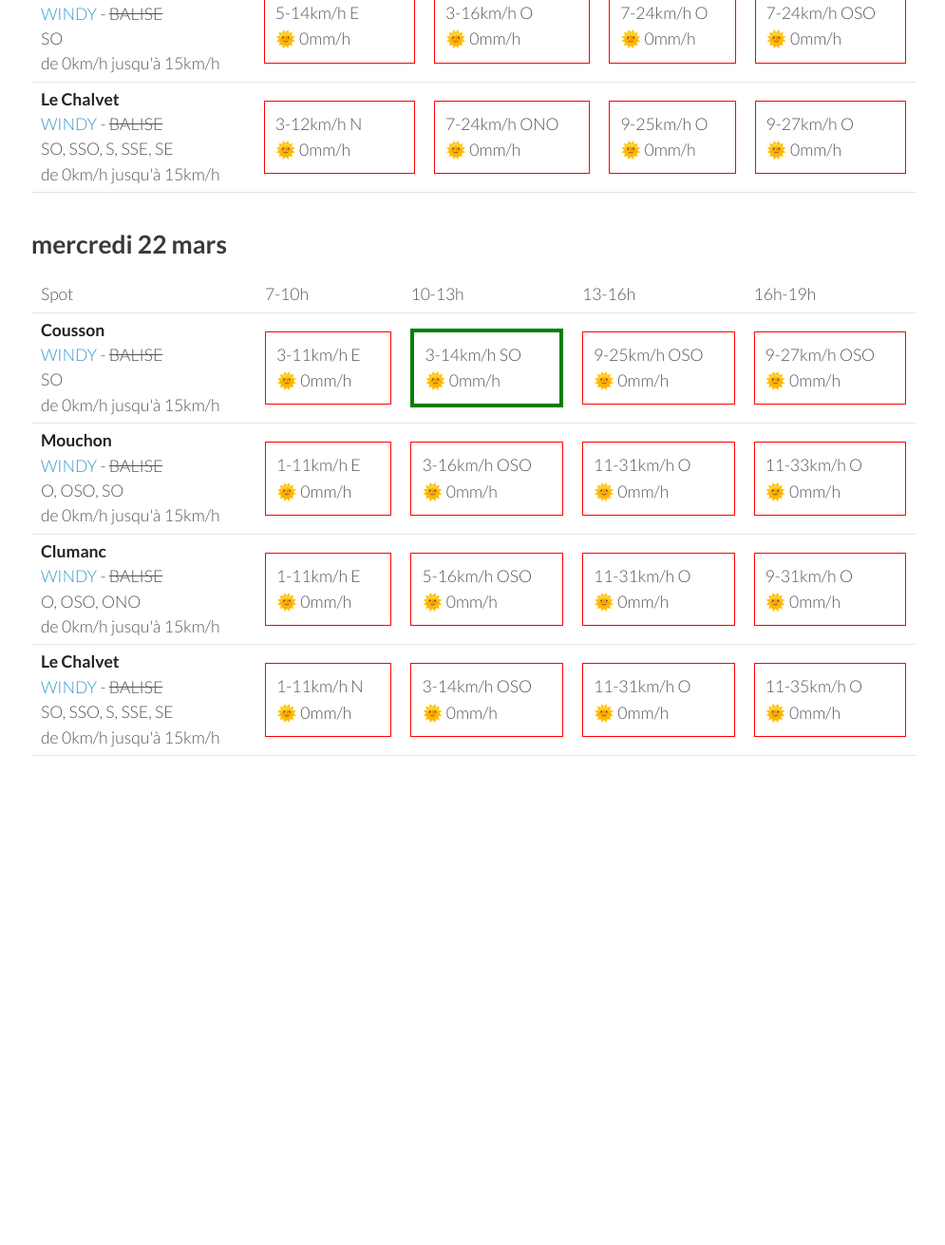
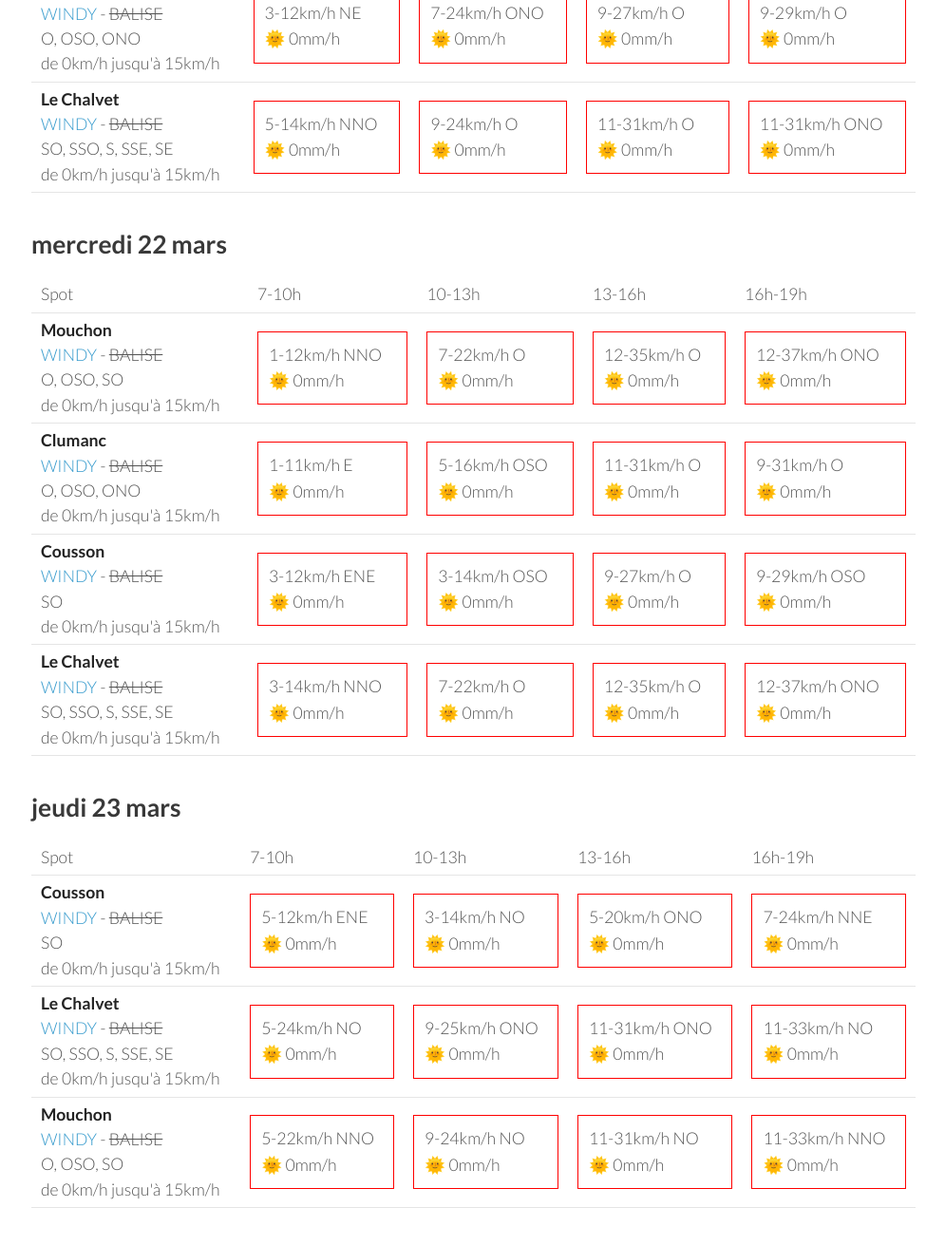
Before and after one commit to parapente-dans-le-nord/parapente-dans-le-nord.github.io, a Jekyll site: the page built from serre_poncon.markdown, in a window 1280 px wide and 1400 px high, scrolled down 2408 px. Shown: the top 1311 px of the window at 95% size, without its empty margins (25-1020 px from the left). Built offline with Jekyll 4.4.1, drawn with Linux system fonts in a browser that asks for light colours; before the commit the page ends 3332 px from its top, so only the background shows below that; some of the changed text lies outside the part shown.

Commit message:
update index.markdown

```diff
--- a/serre_poncon.markdown
+++ b/serre_poncon.markdown
@@ -7,7 +7,7 @@ title:  "Tous les spots"
 {: .links}
 
 # Prevision Windy, modèle Arome
-page mise à jour le samedi 18 mars 06:31
+page mise à jour le samedi 18 mars 10:31
 
 ## samedi 18 mars
 
@@ -136,20 +136,10 @@ page mise à jour le samedi 18 mars 06:31
 <tr>
         <td><strong>Cousson</strong><br><a href="https://windy.com/44.054/6.240?43.940,6.241,10,m:eSAaglz">WINDY</a> - <span class="no-balise"> BALISE </span><br> <span class="vent-favorable">SO</span><br><span class="force-vent">de 0km/h jusqu'à 15km/h</span> </td>
 
-            <td><div class="not-flyable"><p>3-16km/h ENE</p><p>🌞 0mm/h</p></div></td>
-            <td><div class="not-flyable"><p>1-16km/h SSO</p><p>🌞 0mm/h</p></div></td>
-            <td><div class="not-flyable"><p>7-24km/h SO</p><p>🌞 0mm/h</p></div></td>
-            <td><div class="not-flyable"><p>9-29km/h O</p><p>🌞 0mm/h</p></div></td>
-
-
-    </tr>
-<tr>
-        <td><strong>Mouchon</strong><br><a href="https://windy.com/43.992/6.424?43.878,6.425,10,m:eSuaglR">WINDY</a> - <span class="no-balise"> BALISE </span><br> <span class="vent-favorable">O, OSO, SO</span><br><span class="force-vent">de 0km/h jusqu'à 15km/h</span> </td>
-
-            <td><div class="not-flyable"><p>3-22km/h N</p><p>🌞 0mm/h</p></div></td>
-            <td><div class="not-flyable"><p>5-20km/h SE</p><p>🌞 0mm/h</p></div></td>
-            <td><div class="not-flyable"><p>9-31km/h SE</p><p>🌞 0mm/h</p></div></td>
-            <td><div class="not-flyable"><p>9-31km/h O</p><p>🌞 0mm/h</p></div></td>
+            <td><div class="not-flyable"><p>5-14km/h E</p><p>🌞 0mm/h</p></div></td>
+            <td><div class="not-flyable"><p>1-16km/h SO</p><p>🌞 0mm/h</p></div></td>
+            <td><div class="not-flyable"><p>7-24km/h OSO</p><p>🌞 0mm/h</p></div></td>
+            <td><div class="not-flyable"><p>9-33km/h OSO</p><p>🌞 0mm/h</p></div></td>
 
 
     </tr>
@@ -164,12 +154,22 @@ page mise à jour le samedi 18 mars 06:31
 
     </tr>
 <tr>
+        <td><strong>Mouchon</strong><br><a href="https://windy.com/43.992/6.424?43.878,6.425,10,m:eSuaglR">WINDY</a> - <span class="no-balise"> BALISE </span><br> <span class="vent-favorable">O, OSO, SO</span><br><span class="force-vent">de 0km/h jusqu'à 15km/h</span> </td>
+
+            <td><div class="not-flyable"><p>3-14km/h E</p><p>🌞 0mm/h</p></div></td>
+            <td><div class="not-flyable"><p>5-22km/h SE</p><p>🌞 0mm/h</p></div></td>
+            <td><div class="not-flyable"><p>3-24km/h S</p><p>🌞 0mm/h</p></div></td>
+            <td><div class="not-flyable"><p>12-38km/h ONO</p><p>🌞 0mm/h</p></div></td>
+
+
+    </tr>
+<tr>
         <td><strong>Le Chalvet</strong><br><a href="https://windy.com/43.979/6.480?43.866,6.480,10,m:eSsaglX">WINDY</a> - <span class="no-balise"> BALISE </span><br> <span class="vent-favorable">SO, SSO, S, SSE, SE</span><br><span class="force-vent">de 0km/h jusqu'à 15km/h</span> </td>
 
-            <td><div class="not-flyable"><p>3-24km/h N</p><p>🌞 0mm/h</p></div></td>
-            <td><div class="not-flyable"><p>5-22km/h SE</p><p>🌞 0mm/h</p></div></td>
-            <td><div class="not-flyable"><p>9-31km/h SE</p><p>🌞 0mm/h</p></div></td>
-            <td><div class="not-flyable"><p>7-29km/h OSO</p><p>🌞 0mm/h</p></div></td>
+            <td><div class="not-flyable"><p>3-14km/h ENE</p><p>🌞 0mm/h</p></div></td>
+            <td><div class="not-flyable"><p>7-22km/h SE</p><p>🌞 0mm/h</p></div></td>
+            <td><div class="not-flyable"><p>5-24km/h SSE</p><p>🌞 0mm/h</p></div></td>
+            <td><div class="not-flyable"><p>12-38km/h ONO</p><p>🌞 0mm/h</p></div></td>
 
 
     </tr>
@@ -190,12 +190,22 @@ page mise à jour le samedi 18 mars 06:31
       <td>16h-19h</td>
     </tr>
 <tr>
+        <td><strong>Cousson</strong><br><a href="https://windy.com/44.054/6.240?43.940,6.241,10,m:eSAaglz">WINDY</a> - <span class="no-balise"> BALISE </span><br> <span class="vent-favorable">SO</span><br><span class="force-vent">de 0km/h jusqu'à 15km/h</span> </td>
+
+            <td><div class="not-flyable"><p>5-12km/h ENE</p><p>🌞 0mm/h</p></div></td>
+            <td><div class="flyable"><p>3-14km/h SO</p><p>🌞 0mm/h</p></div></td>
+            <td><div class="not-flyable"><p>7-24km/h OSO</p><p>🌞 0mm/h</p></div></td>
+            <td><div class="not-flyable"><p>9-25km/h OSO</p><p>🌞 0mm/h</p></div></td>
+
+
+    </tr>
+<tr>
         <td><strong>Mouchon</strong><br><a href="https://windy.com/43.992/6.424?43.878,6.425,10,m:eSuaglR">WINDY</a> - <span class="no-balise"> BALISE </span><br> <span class="vent-favorable">O, OSO, SO</span><br><span class="force-vent">de 0km/h jusqu'à 15km/h</span> </td>
 
-            <td><div class="not-flyable"><p>3-11km/h NNE</p><p>🌞 0mm/h</p></div></td>
-            <td><div class="not-flyable"><p>7-24km/h ONO</p><p>🌞 0mm/h</p></div></td>
-            <td><div class="not-flyable"><p>9-27km/h O</p><p>🌞 0mm/h</p></div></td>
-            <td><div class="not-flyable"><p>9-27km/h O</p><p>🌞 0mm/h</p></div></td>
+            <td><div class="not-flyable"><p>5-14km/h N</p><p>🌞 0mm/h</p></div></td>
+            <td><div class="not-flyable"><p>7-22km/h O</p><p>🌞 0mm/h</p></div></td>
+            <td><div class="not-flyable"><p>11-31km/h O</p><p>🌞 0mm/h</p></div></td>
+            <td><div class="not-flyable"><p>11-31km/h ONO</p><p>🌞 0mm/h</p></div></td>
 
 
     </tr>
@@ -210,22 +220,12 @@ page mise à jour le samedi 18 mars 06:31
 
     </tr>
 <tr>
-        <td><strong>Cousson</strong><br><a href="https://windy.com/44.054/6.240?43.940,6.241,10,m:eSAaglz">WINDY</a> - <span class="no-balise"> BALISE </span><br> <span class="vent-favorable">SO</span><br><span class="force-vent">de 0km/h jusqu'à 15km/h</span> </td>
-
-            <td><div class="not-flyable"><p>5-14km/h E</p><p>🌞 0mm/h</p></div></td>
-            <td><div class="not-flyable"><p>3-16km/h O</p><p>🌞 0mm/h</p></div></td>
-            <td><div class="not-flyable"><p>7-24km/h O</p><p>🌞 0mm/h</p></div></td>
-            <td><div class="not-flyable"><p>7-24km/h OSO</p><p>🌞 0mm/h</p></div></td>
-
-
-    </tr>
-<tr>
         <td><strong>Le Chalvet</strong><br><a href="https://windy.com/43.979/6.480?43.866,6.480,10,m:eSsaglX">WINDY</a> - <span class="no-balise"> BALISE </span><br> <span class="vent-favorable">SO, SSO, S, SSE, SE</span><br><span class="force-vent">de 0km/h jusqu'à 15km/h</span> </td>
 
-            <td><div class="not-flyable"><p>3-12km/h N</p><p>🌞 0mm/h</p></div></td>
-            <td><div class="not-flyable"><p>7-24km/h ONO</p><p>🌞 0mm/h</p></div></td>
-            <td><div class="not-flyable"><p>9-25km/h O</p><p>🌞 0mm/h</p></div></td>
-            <td><div class="not-flyable"><p>9-27km/h O</p><p>🌞 0mm/h</p></div></td>
+            <td><div class="not-flyable"><p>5-14km/h NNO</p><p>🌞 0mm/h</p></div></td>
+            <td><div class="not-flyable"><p>9-24km/h O</p><p>🌞 0mm/h</p></div></td>
+            <td><div class="not-flyable"><p>11-31km/h O</p><p>🌞 0mm/h</p></div></td>
+            <td><div class="not-flyable"><p>11-31km/h ONO</p><p>🌞 0mm/h</p></div></td>
 
 
     </tr>
@@ -246,22 +246,12 @@ page mise à jour le samedi 18 mars 06:31
       <td>16h-19h</td>
     </tr>
 <tr>
-        <td><strong>Cousson</strong><br><a href="https://windy.com/44.054/6.240?43.940,6.241,10,m:eSAaglz">WINDY</a> - <span class="no-balise"> BALISE </span><br> <span class="vent-favorable">SO</span><br><span class="force-vent">de 0km/h jusqu'à 15km/h</span> </td>
-
-            <td><div class="not-flyable"><p>3-11km/h E</p><p>🌞 0mm/h</p></div></td>
-            <td><div class="flyable"><p>3-14km/h SO</p><p>🌞 0mm/h</p></div></td>
-            <td><div class="not-flyable"><p>9-25km/h OSO</p><p>🌞 0mm/h</p></div></td>
-            <td><div class="not-flyable"><p>9-27km/h OSO</p><p>🌞 0mm/h</p></div></td>
-
-
-    </tr>
-<tr>
         <td><strong>Mouchon</strong><br><a href="https://windy.com/43.992/6.424?43.878,6.425,10,m:eSuaglR">WINDY</a> - <span class="no-balise"> BALISE </span><br> <span class="vent-favorable">O, OSO, SO</span><br><span class="force-vent">de 0km/h jusqu'à 15km/h</span> </td>
 
-            <td><div class="not-flyable"><p>1-11km/h E</p><p>🌞 0mm/h</p></div></td>
-            <td><div class="not-flyable"><p>3-16km/h OSO</p><p>🌞 0mm/h</p></div></td>
-            <td><div class="not-flyable"><p>11-31km/h O</p><p>🌞 0mm/h</p></div></td>
-            <td><div class="not-flyable"><p>11-33km/h O</p><p>🌞 0mm/h</p></div></td>
+            <td><div class="not-flyable"><p>1-12km/h NNO</p><p>🌞 0mm/h</p></div></td>
+            <td><div class="not-flyable"><p>7-22km/h O</p><p>🌞 0mm/h</p></div></td>
+            <td><div class="not-flyable"><p>12-35km/h O</p><p>🌞 0mm/h</p></div></td>
+            <td><div class="not-flyable"><p>12-37km/h ONO</p><p>🌞 0mm/h</p></div></td>
 
 
     </tr>
@@ -276,12 +266,22 @@ page mise à jour le samedi 18 mars 06:31
 
     </tr>
 <tr>
+        <td><strong>Cousson</strong><br><a href="https://windy.com/44.054/6.240?43.940,6.241,10,m:eSAaglz">WINDY</a> - <span class="no-balise"> BALISE </span><br> <span class="vent-favorable">SO</span><br><span class="force-vent">de 0km/h jusqu'à 15km/h</span> </td>
+
+            <td><div class="not-flyable"><p>3-12km/h ENE</p><p>🌞 0mm/h</p></div></td>
+            <td><div class="not-flyable"><p>3-14km/h OSO</p><p>🌞 0mm/h</p></div></td>
+            <td><div class="not-flyable"><p>9-27km/h O</p><p>🌞 0mm/h</p></div></td>
+            <td><div class="not-flyable"><p>9-29km/h OSO</p><p>🌞 0mm/h</p></div></td>
+
+
+    </tr>
+<tr>
         <td><strong>Le Chalvet</strong><br><a href="https://windy.com/43.979/6.480?43.866,6.480,10,m:eSsaglX">WINDY</a> - <span class="no-balise"> BALISE </span><br> <span class="vent-favorable">SO, SSO, S, SSE, SE</span><br><span class="force-vent">de 0km/h jusqu'à 15km/h</span> </td>
 
-            <td><div class="not-flyable"><p>1-11km/h N</p><p>🌞 0mm/h</p></div></td>
-            <td><div class="not-flyable"><p>3-14km/h OSO</p><p>🌞 0mm/h</p></div></td>
-            <td><div class="not-flyable"><p>11-31km/h O</p><p>🌞 0mm/h</p></div></td>
-            <td><div class="not-flyable"><p>11-35km/h O</p><p>🌞 0mm/h</p></div></td>
+            <td><div class="not-flyable"><p>3-14km/h NNO</p><p>🌞 0mm/h</p></div></td>
+            <td><div class="not-flyable"><p>7-22km/h O</p><p>🌞 0mm/h</p></div></td>
+            <td><div class="not-flyable"><p>12-35km/h O</p><p>🌞 0mm/h</p></div></td>
+            <td><div class="not-flyable"><p>12-37km/h ONO</p><p>🌞 0mm/h</p></div></td>
 
 
     </tr>
@@ -289,3 +289,49 @@ page mise à jour le samedi 18 mars 06:31
 </tbody>
 </table>
 {:/}
+## jeudi 23 mars
+
+{::nomarkdown}
+<table>
+  <tbody>
+    <tr>
+      <td>Spot</td>
+      <td>7-10h</td>
+      <td>10-13h</td>
+      <td>13-16h</td>
+      <td>16h-19h</td>
+    </tr>
+<tr>
+        <td><strong>Cousson</strong><br><a href="https://windy.com/44.054/6.240?43.940,6.241,10,m:eSAaglz">WINDY</a> - <span class="no-balise"> BALISE </span><br> <span class="vent-favorable">SO</span><br><span class="force-vent">de 0km/h jusqu'à 15km/h</span> </td>
+
+            <td><div class="not-flyable"><p>5-12km/h ENE</p><p>🌞 0mm/h</p></div></td>
+            <td><div class="not-flyable"><p>3-14km/h NO</p><p>🌞 0mm/h</p></div></td>
+            <td><div class="not-flyable"><p>5-20km/h ONO</p><p>🌞 0mm/h</p></div></td>
+            <td><div class="not-flyable"><p>7-24km/h NNE</p><p>🌞 0mm/h</p></div></td>
+
+
+    </tr>
+<tr>
+        <td><strong>Le Chalvet</strong><br><a href="https://windy.com/43.979/6.480?43.866,6.480,10,m:eSsaglX">WINDY</a> - <span class="no-balise"> BALISE </span><br> <span class="vent-favorable">SO, SSO, S, SSE, SE</span><br><span class="force-vent">de 0km/h jusqu'à 15km/h</span> </td>
+
+            <td><div class="not-flyable"><p>5-24km/h NO</p><p>🌞 0mm/h</p></div></td>
+            <td><div class="not-flyable"><p>9-25km/h ONO</p><p>🌞 0mm/h</p></div></td>
+            <td><div class="not-flyable"><p>11-31km/h ONO</p><p>🌞 0mm/h</p></div></td>
+            <td><div class="not-flyable"><p>11-33km/h NO</p><p>🌞 0mm/h</p></div></td>
+
+
+    </tr>
+<tr>
+        <td><strong>Mouchon</strong><br><a href="https://windy.com/43.992/6.424?43.878,6.425,10,m:eSuaglR">WINDY</a> - <span class="no-balise"> BALISE </span><br> <span class="vent-favorable">O, OSO, SO</span><br><span class="force-vent">de 0km/h jusqu'à 15km/h</span> </td>
+
+            <td><div class="not-flyable"><p>5-22km/h NNO</p><p>🌞 0mm/h</p></div></td>
+            <td><div class="not-flyable"><p>9-24km/h NO</p><p>🌞 0mm/h</p></div></td>
+            <td><div class="not-flyable"><p>11-31km/h NO</p><p>🌞 0mm/h</p></div></td>
+            <td><div class="not-flyable"><p>11-33km/h NNO</p><p>🌞 0mm/h</p></div></td>
+
+
+    </tr>
+
+</tbody>
+</table>
+{:/}
```
